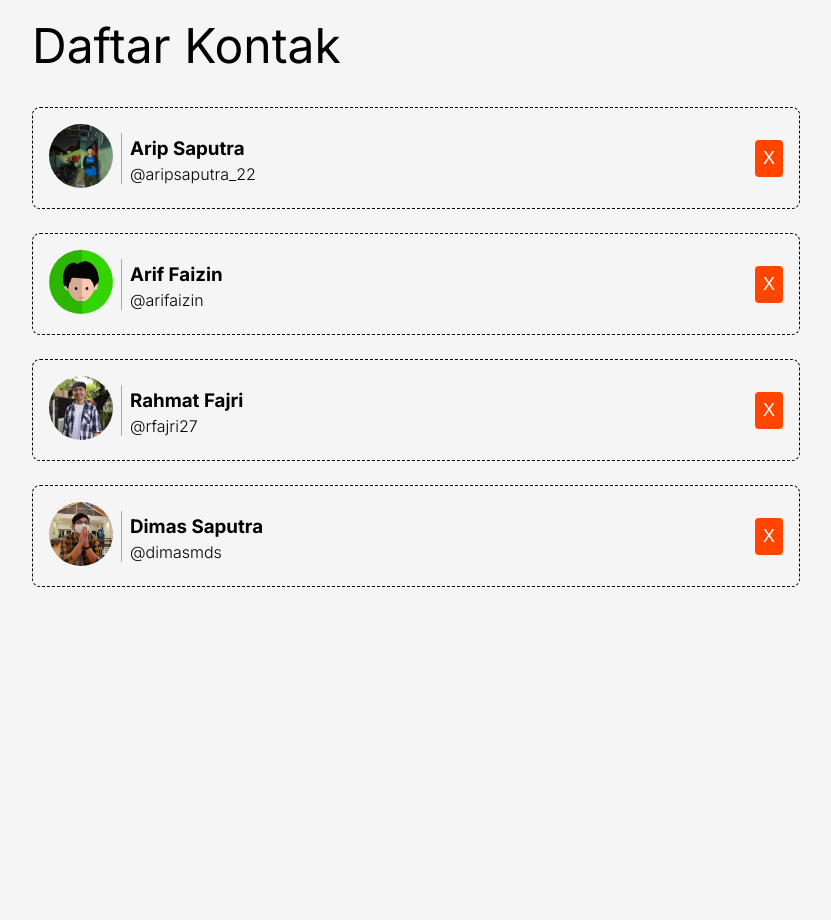
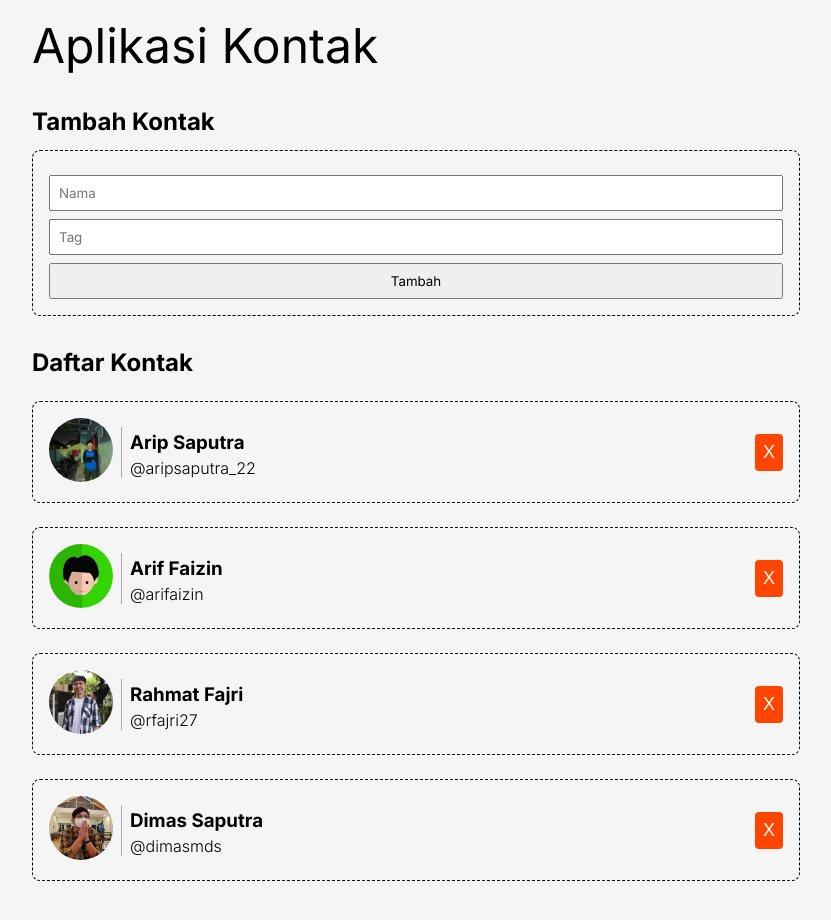
Before and after one commit to 4rip22/Contact-App, a React (Vite) app in the folder Contact-App/: page / in a window 1280 px wide. Shown: the whole page, without its empty margins (224-1055 px from the left). Before the commit the page ends 800 px from the top, so only its background shows below. Built offline with nearby package versions, Linux system fonts and the light colour scheme.

Commit message:
fiks ContactInput

```diff
--- a/Contact-App/components/ContactApp.jsx
+++ b/Contact-App/components/ContactApp.jsx
@@ -1,6 +1,7 @@
 import React from 'react';
 import ContactList from '../components/ContactList';
 import { getData } from '../utils/data';
+import ContactInput from './ContactInput';
 
 class ContactApp extends React.Component {
   constructor(props) {
@@ -10,17 +11,36 @@ class ContactApp extends React.Component {
     }
 
     this.onDeleteHandler = this.onDeleteHandler.bind(this);
+    this.onAddContactHandler = this.onAddContactHandler.bind(this);
   }
 
   onDeleteHandler(id) {
     const contacts = this.state.contacts.filter(contact => contact.id !== id);
     this.setState({ contacts });
   }
+  onAddContactHandler({ name, tag }) {
+    this.setState((prevState) => {
+      return {
+        contacts: [
+          ...prevState.contacts,
+          {
+            id: +new Date(),
+            name,
+            tag,
+            imageUrl: '/images/default.jpg',
+          }
+        ]
+      }
+    });
+  }
 
   render() {
     return (
       <div className="contact-app">
-        <h1>Daftar Kontak</h1>
+        <h1>Aplikasi Kontak</h1>
+        <h2>Tambah Kontak</h2>
+        <ContactInput addContact={this.onaddContactHandler}/>
+        <h2>Daftar Kontak</h2>
         <ContactList contacts={this.state.contacts} onDelete={this.onDeleteHandler} />
       </div>
     );
--- a/Contact-App/components/ContactInput.jsx
+++ b/Contact-App/components/ContactInput.jsx
@@ -8,40 +8,41 @@ class ContactInput extends React.Component {
             name: '',
             tag: '',
         }
-        this.onNameChangeHandler = this.onNameChangeHandler.bind(this);
-        this.onTagChangeHandler = this.onTagChangeHandler.bind(this);
-        this.onSubmitHandler = this.onSubmitHandler.bind(this);
+        this.onNameChangeEventHandler = this.onNameChangeEventHandler.bind(this);
+        this.onTagChangeEventHandler = this.onTagChangeEventHandler.bind(this);
+        this.onSubmitEventHandler = this.onSubmitEventHandler.bind(this);
     }
 
-    onNameChangeHandler(event) {
+    onNameChangeEventHandler(event) {
         this.setState(()=>{
             return {
                 name: event.target.value,
             }
-        }
-    )
+        });
     }
-    onTagChangeHandler(event) {
+    onTagChangeEventHandler(event) {
         this.setState(()=>{
             return {
                 tag: event.target.value,
             }
-        })
+        });
     }
-    onSubmitHandler(event) {
+    onSubmitEventHandler(event) {
         event.preventDefault();
         this.props.addContact(this.state);
     }
     render() {
         return (
-            <form className='contact-input' onSubmit={this.onSubmitHandler}>
+            <form className='contact-input' onSubmit={this.onSubmitEventHandler}>
                 <input type="text"
                 placeholder="Nama"
                 value={this.state.name}
+                onChange={this.onNameChangeEventHandler}
                 />
                 <input type="text"
                 placeholder="Tag"
                 value={this.state.tag}
+                onChange={this.onTagChangeEventHandler}
                 />
                 <button type="submit">Tambah</button>
             </form>
```
